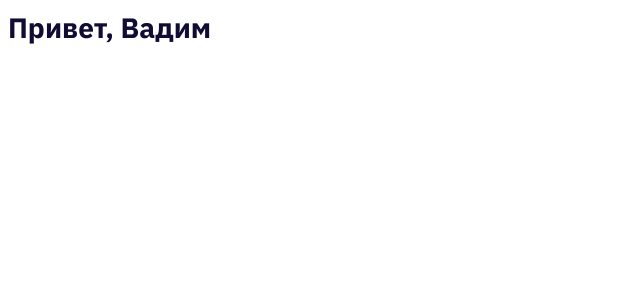
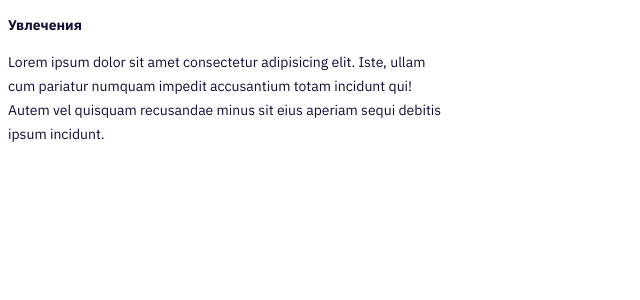
Before and after one commit to marussia1996/Vizitki, a React (Create React App) app: page /vadim in a window 1280 px wide. Shown: the top 300 px of the page, without its empty margins (0-640 px from the left). Built offline with nearby package versions, Linux system fonts and the light colour scheme.

Commit message:
добавить верстку DeatailCard

```diff
--- a/src/components/App/App.tsx
+++ b/src/components/App/App.tsx
@@ -3,6 +3,7 @@ import { Route, Switch , useLocation} from 'react-router-dom';
 import { TLocation } from '../../services/types/types';
 import './App.scss';
 import {Header} from '../Header/Header';
+import DetailCard from '../DetailCard/DetailCard';
 import { Button } from '../Button/Button';
 
 export const App:FC = () => {
@@ -16,7 +17,7 @@ export const App:FC = () => {
           <Button className='buttonSmall' onClick={()=>{console.log('send')}} disabled={true}>Выберите файл</Button>
         </Route>
         <Route exact path="/vadim">
-          <h1>Привет, Вадим</h1>
+          <DetailCard heading='Увлечения' text='Lorem ipsum dolor sit amet consectetur adipisicing elit. Iste, ullam cum pariatur numquam impedit accusantium totam incidunt qui! Autem vel quisquam recusandae minus sit eius aperiam sequi debitis ipsum incidunt.' />
         </Route>
         <Route exact path="/vladislav">
           <h1>Привет, Владислав</h1>
--- /dev/null
+++ b/src/components/DetailCard/DetailCard.module.css
@@ -0,0 +1,27 @@
+.card {
+  width: 440px;
+  padding-top: 8px;
+}
+
+.heading {
+  font-size: 14px;
+  line-height: 18px;
+  font-weight: 700;
+  margin: 0;
+  margin-bottom: 16px;
+}
+
+.image {
+  width: 210px;
+  height: 130px;
+  background-position: center;
+  background-repeat: no-repeat;
+  background-size: cover;
+}
+
+.text {
+  font-size: 14px;
+  line-height: 24px;
+  font-weight: 400px;
+  margin: 0;
+}
--- /dev/null
+++ b/src/components/DetailCard/DetailCard.tsx
@@ -0,0 +1,19 @@
+import Styles from './DetailCard.module.css';
+
+type TProps = {
+  heading: string;
+  text: string;
+  image?: string;
+};
+
+export default function DetailCard ({heading, text, image}: TProps) {
+  return (
+    <div className={Styles.card}>
+      <h3 className={Styles.heading}>{heading}</h3>
+      {image && (
+        <div className={Styles.image} style={{backgroundImage: `url(${image})`}}></div>
+      )}
+      <p className={Styles.text}>{text}</p>
+    </div>
+  )
+}
```
